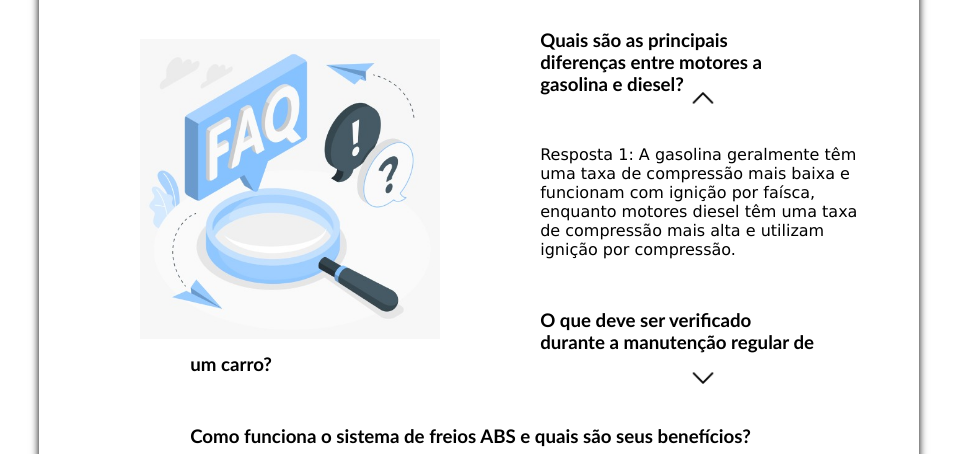
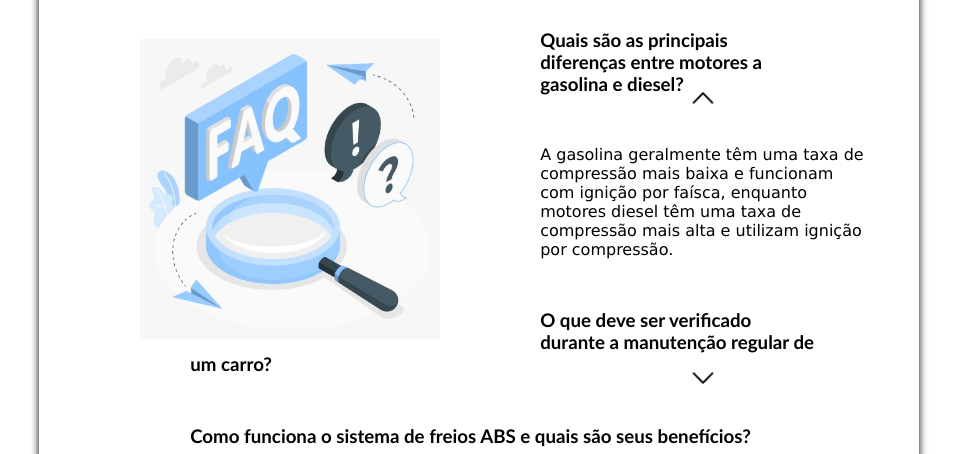
Before and after one commit to raaafael/FAQ-JQUERY, a plain HTML site: page index.html in a window 1280 px wide. Both pictures are taken after a click on the element 665 px from the left and 381 px from the top of the page. Shown: the part 319-773 px from the top of the page, without its empty margins (161-1118 px from the left). Drawn offline with nearby package versions, Linux system fonts and the light colour scheme; files whose address does not match are found by name.

Commit message:
Update index.html

```diff
--- a/index.html
+++ b/index.html
@@ -19,7 +19,7 @@
  <div class="p1">
 
   <h3  class="pergunta">Quais são as principais diferenças entre motores a gasolina e diesel?<img class="seta" src="../projeto faq/down-arrow.png" height="30px" width="30px"></i></h3>
-  <p style="display: none;">Resposta 1: A gasolina geralmente têm uma taxa de compressão mais baixa e funcionam com ignição por faísca, enquanto motores diesel têm uma taxa de compressão mais alta e utilizam ignição por compressão.</p>
+  <p style="display: none;">A gasolina geralmente têm uma taxa de compressão mais baixa e funcionam com ignição por faísca, enquanto motores diesel têm uma taxa de compressão mais alta e utilizam ignição por compressão.</p>
 
  </div>
 
```
